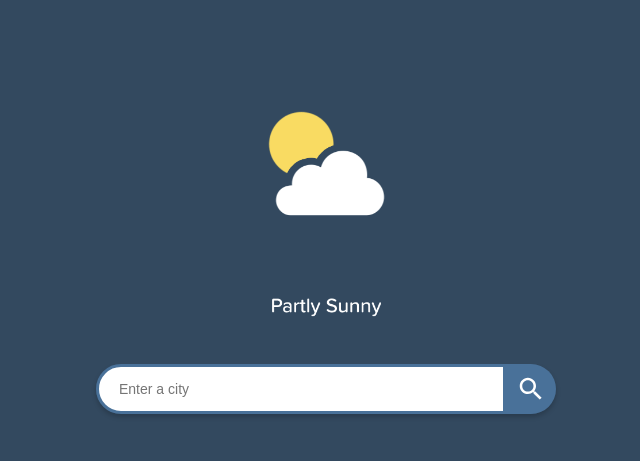
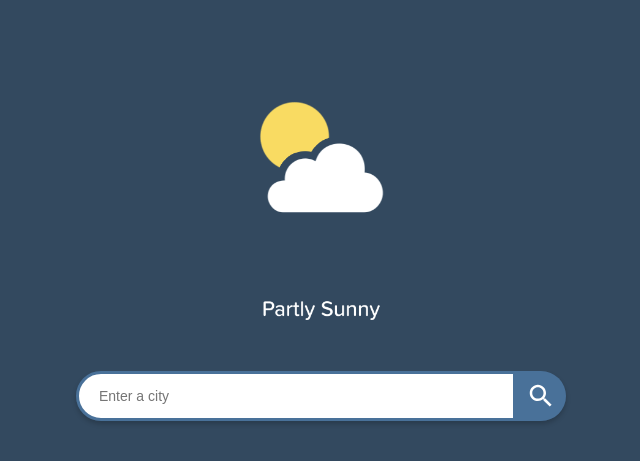
Before and after one commit to KoTubA/Front-end-foundations, a plain HTML site: page JavaScript/Asynchronous JavaScript/Asynchronus JavaScript Project v2/index.html in a window 1280 px wide. Shown: the part 61-522 px from the top of the page, without its empty margins (314-954 px from the left). Drawn offline with Linux system fonts and the light colour scheme.

Commit message:
Fix the behavior of search bar

```diff
--- a/JavaScript/Asynchronous JavaScript/Asynchronus JavaScript Project v2/main.scss
+++ b/JavaScript/Asynchronous JavaScript/Asynchronus JavaScript Project v2/main.scss
@@ -65,16 +65,12 @@ body {
     z-index: 3;
 }
 
-.weather-animation {
-    padding-top: 10vh;
-}
-
 .weather-search {
     display: flex;
     flex-direction: column;
     max-width: 500px;
     width: 100%;
-    padding: 0px 20px;
+    padding: 8vh 10px 10px 0px;
     height: 100vh;
     flex: 0 1;
     position: absolute;
```
Also changed, not shown: JavaScript/Asynchronous JavaScript/Asynchronus JavaScript Project v2/README.md, JavaScript/Asynchronous JavaScript/Asynchronus JavaScript Project v2/main.css, 1 other file.
